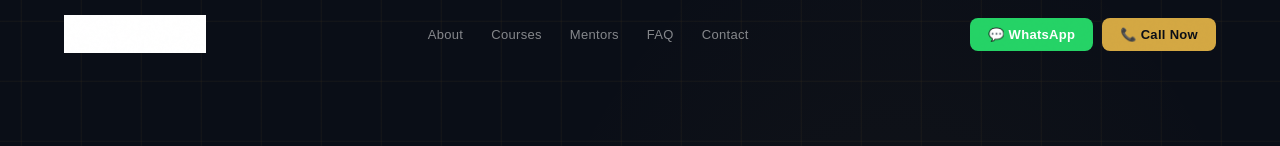
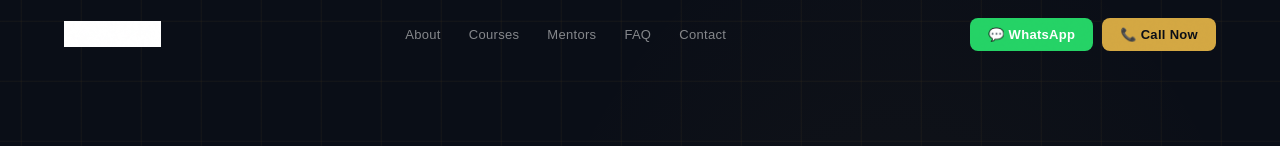
Before and after one commit to achithran/halbergfin-site, a website: page index.html in a window 1280 px wide. Shown: the top 146 px of the page. Drawn offline with Linux system fonts and the light colour scheme; a web font is replaced by a local one.

Commit message:
added logo

```diff
--- a/index.html
+++ b/index.html
@@ -761,9 +761,9 @@ footer{background:var(--ink2);border-top:1px solid rgba(212,168,67,.1);color:rgb
 
 <!-- ══ NAV ══ -->
 <nav id="nav">
-  <a href="#home" class="nav-logo">
-    <img src="/images/logo.png" alt="Halberg Fin" style="height:38px;width:auto;filter:brightness(0) invert(1);"/>
-  </a>
+ <a href="#home" class="nav-logo">
+  <img src="/images/logo.png" alt="Halberg Fin" style="height:26px;width:auto;filter:brightness(0) invert(1);"/>
+</a>
   <ul class="nav-links">
     <li><a href="#about">About</a></li>
     <li><a href="#courses">Courses</a></li>
```
